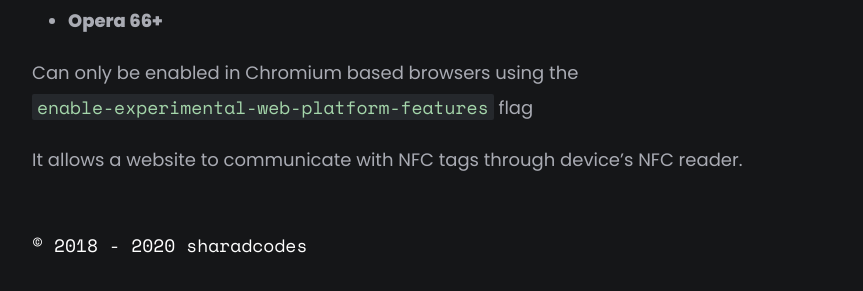
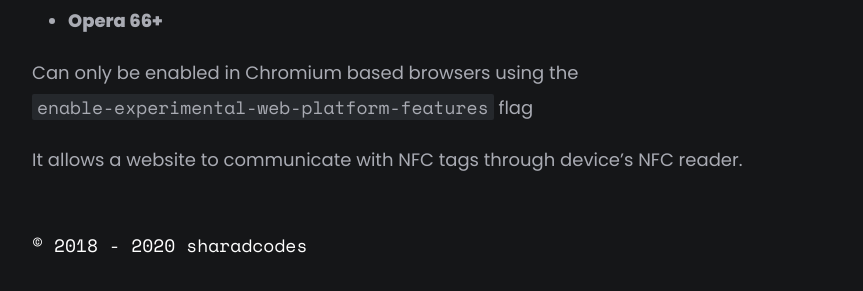
Before and after one commit to sharadcodes/sharadcodes.github.io, a Jekyll site: the page built from _posts/2020-07-14-top-2-new-apis-in-chromium.md, in a window 1280 px wide. Shown: the part 895-1186 px from the top of the page, without its empty margins (4-867 px from the left). Built offline with Jekyll 4.4.1, drawn with Linux system fonts in a browser that asks for light colours; emoji names are drawn with the system emoji font.

Commit message:
Fix color of code

```diff
--- a/assets/css/main.css
+++ b/assets/css/main.css
@@ -364,7 +364,7 @@ pre {
 }
 
 code {
-    color: #a5d6ab;
+    color: var(--light-2);
     border-radius: 2px;
     white-space: pre;
     background-color: var(--dark-2);
```
